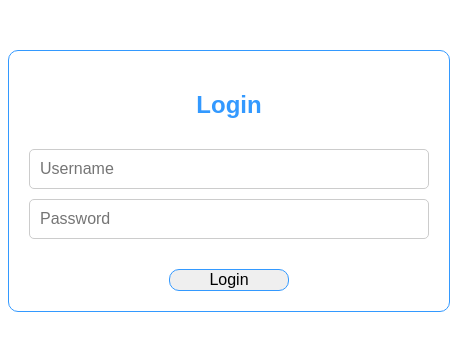
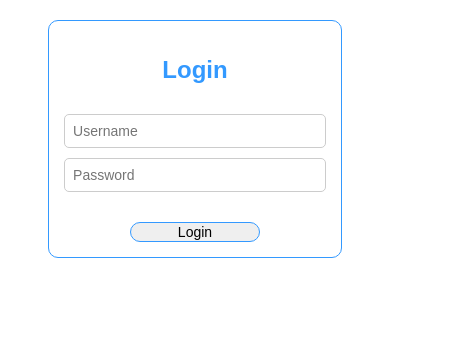
Before and after one commit to DusanPrica/Angular-exercise, an Angular app: page /login in a window 390 px wide. Shown: the top 350 px of the page, 450 px wide, since content can reach past the window. Built offline with nearby package versions, Linux system fonts and the light colour scheme.

Commit message:
Added responsivity and small changes on login page (ng-invalid)

```diff
--- a/src/app/pages/home/home.component.css
+++ b/src/app/pages/home/home.component.css
@@ -35,6 +35,7 @@
     border-radius: 5px;
     border: 1px solid #ccc;
     font-size: 14px;
+    cursor: pointer;
 }
 
 table {
@@ -72,6 +73,11 @@ button {
     cursor: pointer;
     background-color: #3399ff;
     color: white;
+}
+
+button:hover {
+    background-color: #b1c6ff;
+    cursor: pointer;
 }
 
 button:disabled {
@@ -201,3 +207,49 @@ select {
     0% { transform: rotate(0deg); }
     100% { transform: rotate(360deg); }
 }
+
+@media (max-width: 767px) {
+    .home_container {
+      width: 95%;
+      font-size: 14px;
+    }
+
+    h1 {
+      font-size: 20px;
+    }
+
+    table {
+      font-size: 13px;
+    }
+
+    .post_detail h3 {
+      font-size: 16px;
+    }
+
+    .logoutBtn {
+      width: 35px;
+      height: 35px;
+    }
+}
+
+@media (max-width: 1024px) {
+    .home_container {
+      width: 80%;
+      align-items: center;
+    }
+
+    table {
+      width: 90%;
+    }
+
+    .post_detail {
+      width: 90%;
+      padding: 15px;
+    }
+
+    .logoutBtn {
+      width: 40px;
+      height: 40px;
+      margin-top: 15px;
+    }
+}
--- a/src/app/pages/login/login.component.css
+++ b/src/app/pages/login/login.component.css
@@ -21,6 +21,7 @@
   padding: 10px;
   font-size: 16px;
   border-radius: 5px;
+  margin-bottom: 10px;
   border: 1px solid #ccc;
   width: 100%;
   box-sizing: border-box;
@@ -48,7 +49,37 @@
     font-weight: bold;
 }
 
-.invalid-field {
-    border: 2px solid red;
+.invalid_field {
+    border: 2px solid rgb(255, 158, 158) !important;
     border-radius: 5px;
-  }
+}
+
+@media (max-width: 767px) {
+    .login_container {
+      width: 90%;
+      margin: 20px auto;
+      padding: 10px;
+    }
+
+    .login_container input[type="text"],
+    .login_container input[type="password"] {
+      font-size: 14px;
+      padding: 8px;
+    }
+
+    .login_container button {
+      width: 70%;
+      font-size: 14px;
+    }
+}
+
+@media (max-width: 1024px) {
+    .login_container {
+      width: 70%;
+      padding: 15px;
+    }
+
+    .login_container button {
+      width: 50%;
+    }
+}
--- a/src/app/pages/login/login.component.html
+++ b/src/app/pages/login/login.component.html
@@ -1,10 +1,23 @@
 <div class="login_container">
     <h2>Login</h2>
 
-    <input type="text" placeholder="Username" [(ngModel)]="username"/>
-    <input type="password" placeholder="Password" [(ngModel)]="password"/>
+    <form #loginForm="ngForm" (ngSubmit)="login(loginForm)">
+      <input type="text"
+             placeholder="Username"
+             name="username"
+             [(ngModel)]="username"
+             required
+             #usernameRef="ngModel"
+             [ngClass]="{'invalid_field': usernameRef.invalid && (usernameRef.touched || loginForm.submitted)}"/>
 
-    <button (click)="login()">Login</button>
+      <input type="password"
+             placeholder="Password"
+             name="password"
+             [(ngModel)]="password"
+             required
+             #passwordRef="ngModel"
+             [ngClass]="{'invalid_field': passwordRef.invalid && (passwordRef.touched || loginForm.submitted)}"/>
 
-    <p *ngIf="error" style="color:red">{{ error }}</p>
-</div>
+      <button type="submit">Login</button>
+    </form>
+  </div>
--- a/src/app/pages/login/login.component.ts
+++ b/src/app/pages/login/login.component.ts
@@ -2,7 +2,7 @@ import { Component } from '@angular/core';
 import { FormsModule } from '@angular/forms';
 import { Router } from '@angular/router';
 import { CommonModule } from '@angular/common';
-import { ToastrService } from 'ngx-toastr'; // samo servis, bez forRoot()
+import { ToastrService } from 'ngx-toastr';
 
 @Component({
   selector: 'app-login',
@@ -19,7 +19,11 @@ export class LoginComponent {
 
   constructor(private router: Router, private toastr: ToastrService) {}
 
-  login() {
+  login(form: any) {
+    if (form.invalid) {
+      return;
+    }
+
     const user = this.username.trim().toLowerCase();
     const pass = this.password.trim().toLowerCase();
 
--- a/src/app/pages/posts-row/posts-row.component.css
+++ b/src/app/pages/posts-row/posts-row.component.css
@@ -21,12 +21,38 @@ button {
     border-radius: 5px;
     cursor: pointer;
     border: none;
-    background-color: #3399ff; /* tamno zelena */
+    background-color: #3399ff;
     color: white;
     font-weight: bold;
     transition: 0.3s;
 }
 
   button:hover {
-    background-color: #b1c6ff; /* svetlija zelena */
+    background-color: #b1c6ff;
+    cursor: pointer;
 }
+
+@media (max-width: 767px) {
+  .row_container {
+    gap: 10px;
+  }
+
+  .post_row_container {
+    width: 90%;
+    padding: 10px;
+    font-size: 14px;
+  }
+
+  button {
+    width: 100%;
+    font-size: 14px;
+    padding: 8px;
+  }
+}
+
+@media (max-width: 1024px) {
+  .post_row_container {
+    width: 70%;
+    padding: 15px;
+  }
+}
```
